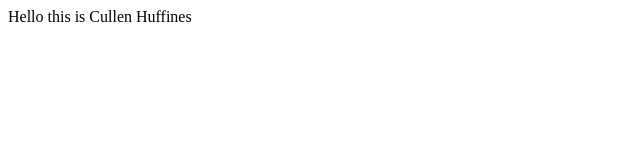
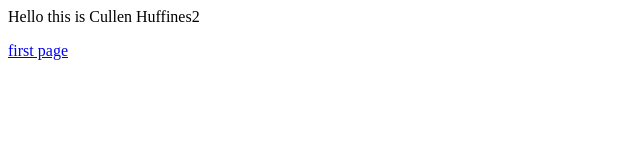
Before and after one commit to Chuffines98/HW2, a plain HTML site: page cullen.html in a window 1280 px wide. Shown: the full height of the page, 0-640 px from the left. Drawn offline with Linux system fonts and the light colour scheme.

Commit message:
created better second page

```diff
--- a/html2.html
+++ b/cullen.html
@@ -7,9 +7,9 @@
 
   <body>
 
-    Hello this is Cullen Huffines
+    Hello this is Cullen Huffines2
 
-	<p> <a href="file:///C:/Users/Cullen/Desktop/HW2/index.html”>first page</a> </p>
+	<p> <a href="index.html">first page</a> </p>
 
   </body>
 
```
Also changed, not shown: index.html (+1 -1 lines).
